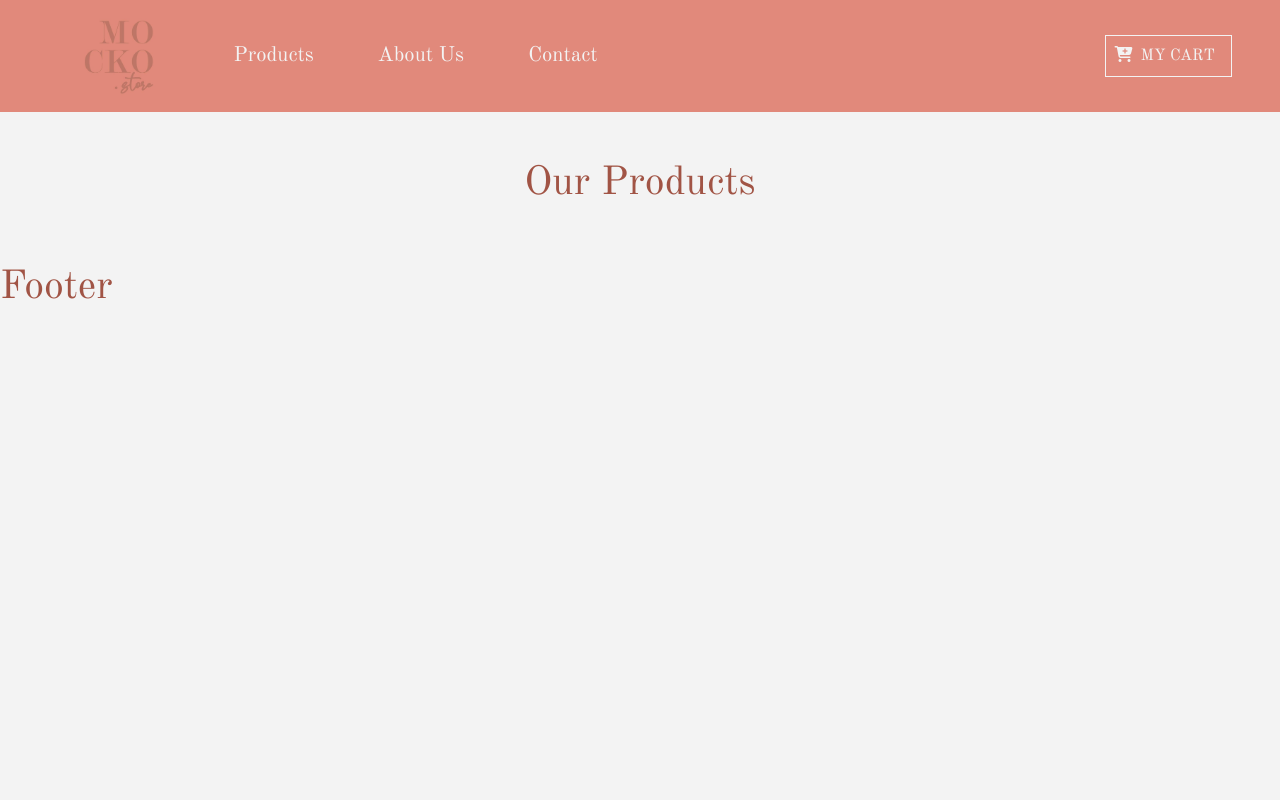
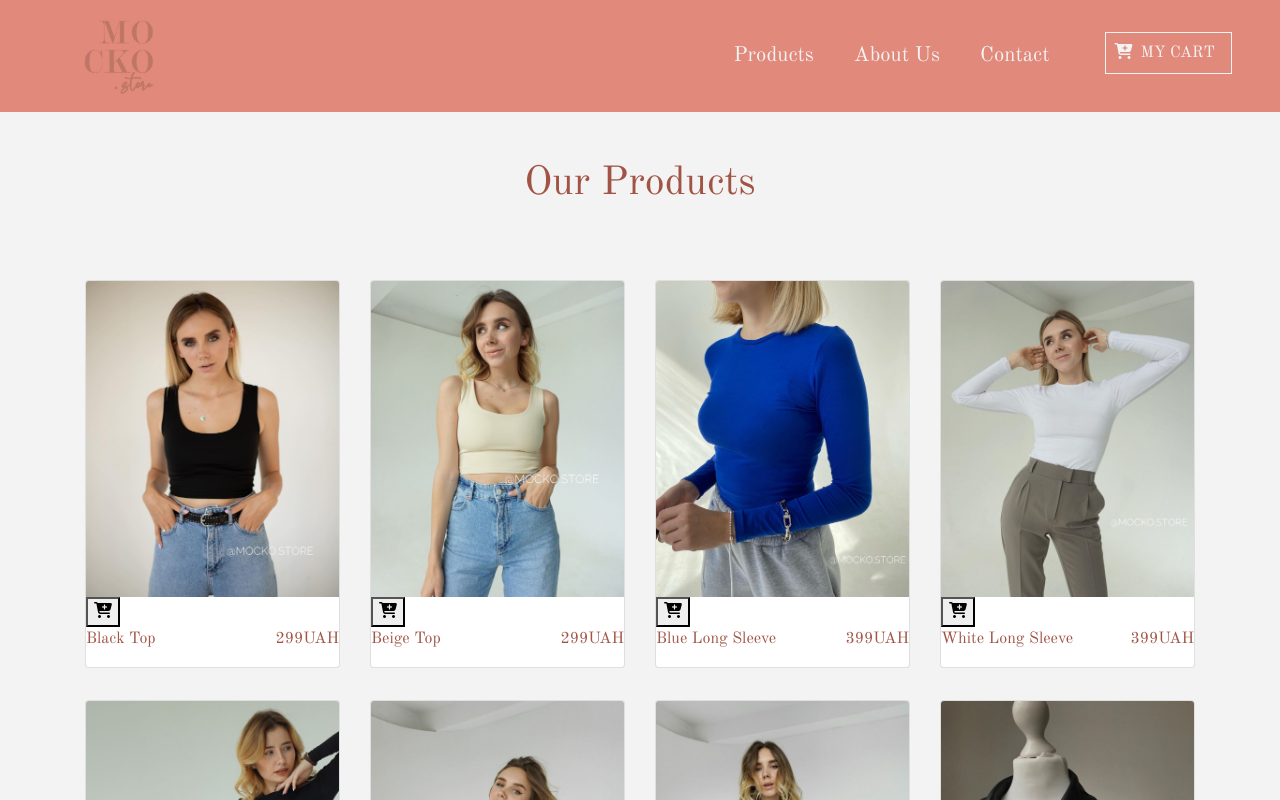
Before and after one commit to veronikadumalo/e-commerce, a React (Create React App) app: page / in a window 1280 px wide. Shown: the top 800 px of the page. Built offline with nearby package versions, Linux system fonts and the light colour scheme.

Commit message:
create product and product list

```diff
--- a/package.json
+++ b/package.json
@@ -12,6 +12,7 @@
     "react-dom": "^17.0.1",
     "react-router-dom": "^5.2.0",
     "react-scripts": "4.0.3",
+    "styled-components": "^5.2.1",
     "web-vitals": "^1.1.0"
   },
   "scripts": {
--- a/src/components/Navbar.js
+++ b/src/components/Navbar.js
@@ -9,18 +9,18 @@ export default class Navbar extends Component {
                 <Link to="/" className="">
                     <img src={logo} alt="logo-store" className="navbar-brand logo-store " />
                 </Link>
-                <ul className="navbar-nav align-items-center">
-                    <li className="nav-item ml-5">
+                <ul className="navbar-nav ml-auto">
+                    <li className="nav-item mr-4">
                         <Link to="/" className="nav-link ">products</Link>
                     </li>
-                    <li className="nav-item ml-5">
+                    <li className="nav-item mr-4">
                         <Link to="/aboutus" className="nav-link">about us</Link>
                     </li>
-                    <li className="nav-item ml-5">
+                    <li className="nav-item mr-5">
                         <Link to="/contact" className="nav-link">contact</Link>
                     </li>
-                </ul>
-                <Link to="/cart" className="ml-auto">
+                    <li>
+                        <Link to="/cart" className="">
                             <button className="store-button">
                                 <span className="mr-2">
                                     <i className="fas fa-cart-plus mr-2" />
@@ -28,6 +28,9 @@ export default class Navbar extends Component {
                                 </span>
                             </button>
                         </Link>
+                    </li>
+                </ul>
+
             </div>
         );
     }
--- a/src/components/Product.js
+++ b/src/components/Product.js
@@ -1,9 +1,40 @@
 import React, { Component } from 'react';
+import styled from 'styled-components';
+import { Link } from 'react-router-dom';
+import { ProductConsumer } from '../context';
+
+
 
 export default class Product extends Component {
     render() {
+        const { id, title, price, img, inCart } = this.props.product;
         return (
-            <div>
+            <div className="col-9 mx-auto col-md-6 col-lg-3 my-3">
+                <div className="card">
+                    <ProductConsumer>
+                        {value => (
+                            <div className="img-container ">
+                                <Link to="/details">
+                                    <img src={img} alt="product" className="card-img-top" />
+                                </Link>
+                                <button
+                                    className="cart-btn"
+                                    disabled={inCart ? true : false}
+                                >
+                                    {inCart ? (
+                                        <p className="text-capitalize" disabled>{" "}in cart</p>
+                                    ) : (
+                                            <i className="fas fa-cart-plus" />
+                                            )}
+                                </button>
+                            </div>
+                            )}
+                    </ProductConsumer>
+                    <div className="cart-footer d-flex justify-content-between">
+                        <p className="text-capitalize align-self-center">{title}</p>
+                        <p className="text-uppercase">{price}<span>uah</span></p>
+                    </div>
+                </div>
 
             </div>
         );
--- a/src/components/ProductsList.js
+++ b/src/components/ProductsList.js
@@ -1,11 +1,32 @@
 import React, { Component } from 'react';
 import Title from './Title';
+import { storeProducts } from '../data';
+import { ProductConsumer } from '../context';
+import Product from './Product';
 
 export default class ProductsList extends Component {
+    state = {
+        products: storeProducts
+    };
     render() {
+
+        console.log(this.state.products);
+
         return (
             <React.Fragment>
                 <Title title="our products" />
+                <div className="container">
+                    <div className="row">
+                        <ProductConsumer>
+                            {value => {
+                                return value.products.map(product => {
+                                    return <Product key={product.id} product={product}
+                                    />
+                                })
+                            }}
+                        </ProductConsumer>
+                    </div>
+                </div>
             </React.Fragment>
         );
     }
--- /dev/null
+++ b/src/context.js
@@ -0,0 +1,31 @@
+import React, { Component } from 'react';
+import { storeProducts, detailProduct } from './data';
+
+const ProductContext = React.createContext();
+
+class ProductProvider extends Component {
+    state = {
+        products: storeProducts,
+        detailProduct: detailProduct
+    };
+    handleDetail = () => {
+        console.log("detail");
+    };
+    addToCart = () => {
+        console.log("add to cart");
+    };
+    render() {
+        return (
+            <ProductContext.Provider value={{
+                ...this.state,
+                handleDetail: this.handleDetail,
+                addToCart: this.addToCart
+            }}>
+                {this.props.children}
+            </ProductContext.Provider>
+            );
+    }
+}
+
+const ProductConsumer = ProductContext.Consumer;
+export { ProductProvider, ProductConsumer };
--- a/src/date.js
+++ b/src/data.js
@@ -25,7 +25,7 @@ export const storeProducts = [{
 }, {
     id: 3,
     price: 399,
-    title: "blue electrician longsleeve",
+    title: "blue long sleeve",
     img: "img/blue-electrician-longsleeve.jpg",
     moreImg: ["img/blue-electrician-longsleeve.jpg","img/blue-electrician-longsleeve1.jpg","img/blue-electrician-longsleeve2.jpg","img/blue-electrician-longsleeve3.jpg",],
     info: "",
@@ -37,7 +37,7 @@ export const storeProducts = [{
 }, {
     id: 4,
     price: 399,
-    title: "white longsleeve",
+    title: "white long sleeve",
     img: "img/white-longsleeve.jpg",
     moreImg: ["img/white-longsleeve.jpg", "img/white-longsleeve1.jpg", "img/white-longsleeve2.jpg", "img/white-longsleeve3.jpg"],
     info: "",
@@ -49,7 +49,7 @@ export const storeProducts = [{
 }, {
     id: 5,
     price: 399,
-    title: "black longsleeve",
+    title: "black long sleeve",
     img: "img/black-longsleeve.jpg",
     moreImg: ["img/black-longsleeve.jpg", "img/black-longsleeve1.jpg", "img/black-longsleeve2.jpg", "img/black-longsleeve3.jpg"],
     info: "",
@@ -104,7 +104,7 @@ export const storeProducts = [{
     selectedSize: "",
     count: 0,
     total: 0
-}{
+},{
     id: 10,
     price: 1700,
     title: "grey sportsuit",
@@ -131,7 +131,7 @@ export const storeProducts = [{
 }, {
     id: 12,
     price: 475,
-    title: "brown long sleeve on one shoulder",
+    title: "brown long sleeve",
     img: "img/brown-one-shoulder.jpg",
     moreImg: ["img/brown-one-shoulder.jpg", "img/brown-one-shoulder1.jpg", "img/brown-one-shoulder2.jpg",],
     info: "",
@@ -143,7 +143,7 @@ export const storeProducts = [{
 }, {
     id: 13,
     price: 475,
-    title: "grey long sleeve on one shoulder",
+    title: "grey long sleeve",
     img: "img/grey-one-shoulder.jpg",
     moreImg: ["img/grey-one-shoulder.jpg", "img/grey-one-shoulder1.jpg", "img/grey-one-shoulder2.jpg"],
     info: "",
@@ -155,7 +155,7 @@ export const storeProducts = [{
 }, {
     id: 14,
     price: 475,
-    title: "black long sleeve on one shoulder",
+    title: "black long sleeve ",
     img: "img/black-one-shoulder.jpg",
     moreImg: ["img/black-one-shoulder.jpg", "img/black-one-shoulder.jpg"],
     info: "",
@@ -224,28 +224,18 @@ export const storeProducts = [{
     selectedSize: "",
     count: 0,
     total: 0
-}, {
-    id: 20,
-    price: ,
-    title: ,
-    img: ,
-    moreImg: [],
-    info: ,
-    size: ["xs","s", "m", "l", "xl"],
+}];
+
+export const detailProduct = {
+    id: 1,
+    price: 299,
+    title: "black top",
+    img: "img/black-top.jpg",
+    moreImg: ["img/black-top.jpg", "img/black-top1.jpg", "img/black-top2.jpg", "img/black-top3.jpg", "img/black-top4.jpg", "img/black-top5.jpg"],
+    info: "",
+    size: ["xs", "s", "m", "l", "xl"],
     inCart: false,
     selectedSize: "",
     count: 0,
     total: 0
-}, {
-    id: 21,
-    price: ,
-    title: ,
-    img: ,
-    moreImg: [],
-    info: ,
-    size: ["xs","s", "m", "l", "xl"],
-    inCart: false,
-    selectedSize: "",
-    count: 0,
-    total: 0
-}];
+};
--- a/src/index.js
+++ b/src/index.js
@@ -4,14 +4,14 @@ import './index.css';
 import App from './App';
 import reportWebVitals from './reportWebVitals';
 import { BrowserRouter } from 'react-router-dom';
+import { ProductProvider } from './context';
 
 ReactDOM.render(
-    <React.StrictMode>
+    <ProductProvider>
         <BrowserRouter>
             <App />
         </BrowserRouter>
-
-  </React.StrictMode>,
+    </ProductProvider>,
   document.getElementById('root')
 );
 
```
Also changed, not shown: 1 other file (tests, documents, lock files or other folders). Lines whose indentation alone changed are shown as unchanged.
